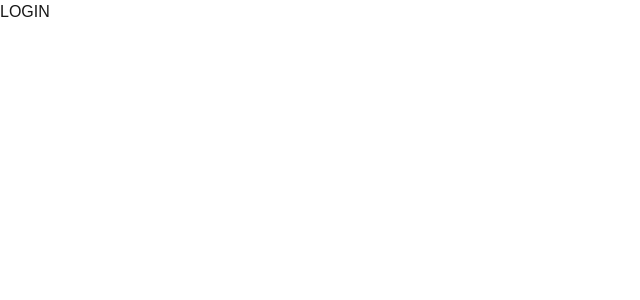
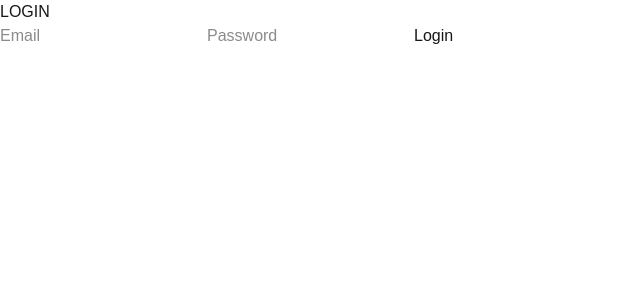
Before and after one commit to clydexmarty09/Job-App-Tracker-, a Next.js app: page /login in a window 1280 px wide. Shown: the top 300 px of the page, without its empty margins (0-640 px from the left). Built offline with nearby package versions, Linux system fonts and the light colour scheme.

Commit message:
added API route for applications

```diff
--- /dev/null
+++ b/app/api/applications/route.ts
@@ -0,0 +1,39 @@
+/*
+Dashboard request-> API route receives request->Extracy userId-> Validate->Query database-> Return applications-> and dashboard renders
+*/
+
+import { db } from "@/lib/db";
+import { NextResponse } from "next/server";
+
+export async function GET(request: Request) {
+  try {
+    // get url from the request
+    const { searchParams } = new URL(request.url); // gert URL, conver into string object, and the destructure
+
+    // read userID from query params
+    const userId = searchParams.get("userId"); // get userId from URl. Returns sring || null
+    // check if userID exists
+    if (!userId) {
+      return NextResponse.json({ error: "Missing userId" }, { status: 400 });
+    }
+    // query the database
+    // add placegholder to prevent INJECTION attacks
+    // DESC = newest first
+    // ASC = oldeest first
+    const [rows] = await db.query(
+      `SELECT *
+            FROM applications
+            WHERE user_id = ?
+            ORDER BY created_at DESC`,
+      [userId],
+    );
+    // return the applications
+    return NextResponse.json(rows);
+  } catch (error) {
+    console.error("Fetch applications error", error);
+    return NextResponse.json(
+      { error: "Failed to fetch applications" },
+      { status: 500 },
+    );
+  }
+}
--- a/app/login/page.tsx
+++ b/app/login/page.tsx
@@ -1,7 +1,64 @@
+"use client";
+import { useState, FormEvent } from "react";
+import { useRouter } from "next/navigation";
+
 export default function Login() {
+
+    const [email, setEmail] = useState("");
+    const [password, setPassword] = useState("");
+    const [error, setError] = useState("");
+    const router = useRouter();
+
+    // stop page refresh-> send email/password to backend-> wait for backend response-> if login failed, show error->if login succeed save user id -> go to dashboard
+    async function handleSubmit(e: any) {
+        e.preventDefault(); // stops browser default form submission behavior
+        setError("");  // clears any old error message before new login attempt
+
+        const response = await fetch("/api/auth/login", {  // send HTTP request to backed login route
+            method: "POST",
+            headers: {
+                "Content-Type": "application/json",  // send JSON data
+            },
+            body: JSON.stringify({  // turns JS object inton JSON string
+                email, password,
+            }),
+        });
+
+        const data = await response.json(); // reads response body and converts it from JSON to JS object
+        if(!response.ok) {  // if true: 200
+            setError(data.error || "Login failed");
+            return;
+        }
+
+        localStorage.setItem("userId", data.user.id);  // saves logged in user's ID in the browser's local storage
+        router.push("/dashboard");  // naviagtes user to dashboard page
+    }
+
+
     return(
         <main>
             <h1> LOGIN</h1>
+
+
+        <form onSubmit={handleSubmit}>
+            <input
+             type="email"
+             value={email}
+             onChange={(e)=> setEmail(e.target.value)}
+             placeholder="Email"
+             />
+
+             <input
+             type="password"
+             value={password}
+             onChange={(e)=> setPassword(e.target.value)}
+             placeholder="Password"
+             />
+
+             <button type="submit"> Login </button>
+        </form>
+
+        {error && <p> {error} </p>}
         </main>
 
     );
```
